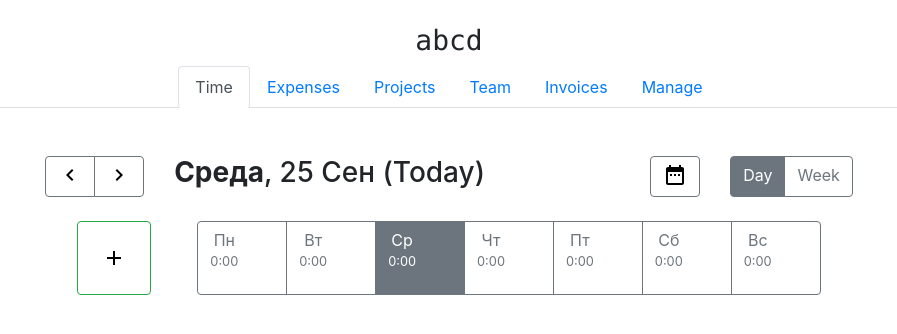
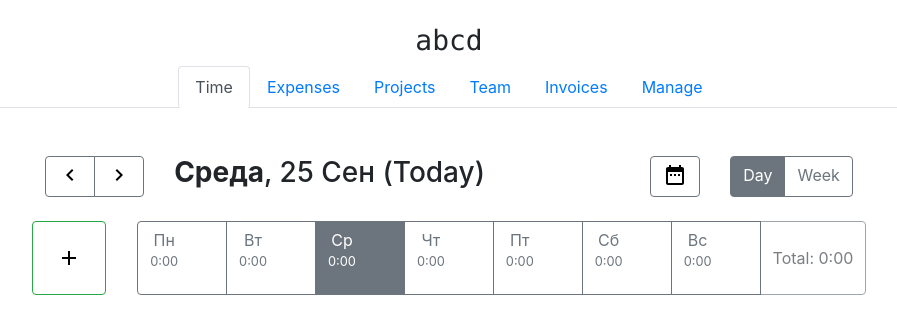
Before and after one commit to k0oda/timesheets, a Django app: page /time/ in a window 1280 px wide. Shown: the part 56-390 px from the top of the page, without its empty margins (191-1088 px from the left). Run offline with Django 3.2, Linux system fonts and the light colour scheme; a user stored in the database is signed in; data comes from the database, SQL or seed files in the repository; data that the repository does not hold is empty; some libraries are stand-ins or nearby versions.

Commit message:
add: total disabled button , fix margins in template

```diff
--- a/templates/timesheets/company_panel/time.html
+++ b/templates/timesheets/company_panel/time.html
@@ -27,14 +27,16 @@
     </div>
 
     <div class="row btn-toolbar mt-4 justify-content-center">
-        <div class="col-auto btn-group" style="margin-right: 1em;">
+        <div class="col-auto btn-group" style="margin-right: 0.1em;">
             <button type="button" class="btn btn-outline-success p-4" data-toggle="modal" data-target="#newEntryModal"><img src="{% static 'timesheets_app/img/add.svg' %}" alt="Add"></a>
         </div>
 
         <div class="col-auto btn-group justify-content-center">
             {% for weekday in week %}
-                <a class="btn btn-outline-secondary {% if date.weekday == weekday.weekday %} active {% endif %} pr-5" href="{% url 'time' weekday.year weekday.month weekday.day %}">{{ weekday|date:"D" }}<br><small>0:00</small></a>
+                <a class="btn btn-outline-secondary {% if date.weekday == weekday.weekday %} active {% endif %}" style="padding-right: 3em;" href="{% url 'time' weekday.year weekday.month weekday.day %}">{{ weekday|date:"D" }}<br><small>0:00</small></a>
             {% endfor %}
+
+            <button type="button" class="btn btn-outline-secondary text-dark" disabled>Total: 0:00</button>
         </div>
 
         <div class="modal fade" id="newEntryModal" role="dialog">
```
